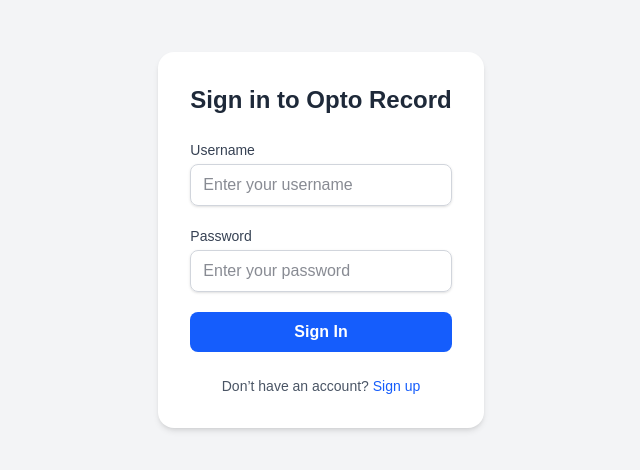
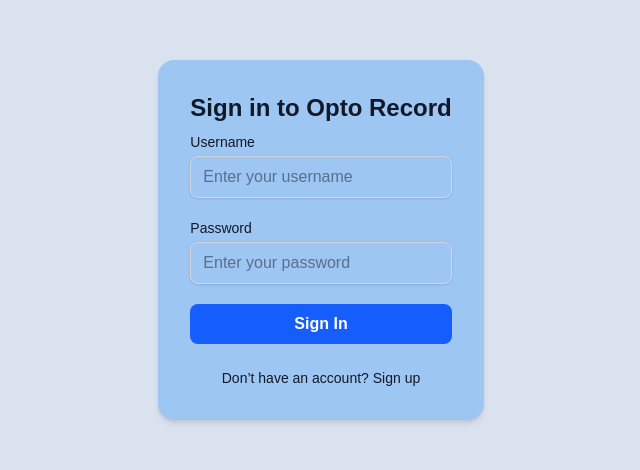
Before and after one commit to charlesofuasia/opto-record, a Next.js app: page /login in a window 1280 px wide. Shown: the part 160-630 px from the top of the page, without its empty margins (319-959 px from the left). Built offline with nearby package versions, Linux system fonts and the light colour scheme.

Commit message:
color fixed

```diff
--- a/src/app/components/Login.tsx
+++ b/src/app/components/Login.tsx
@@ -30,10 +30,10 @@
     };
 
     return (
-        <div className="flex items-center justify-center min-h-screen bg-gray-100">
-            <div className="w-full max-w-md bg-white p-8 rounded-2xl shadow-md">
+        <div className="flex items-center justify-center min-h-screen">
+            <div className="w-full max-w-md p-8 rounded-2xl shadow-md bg-primary">
                 {/* Title */}
-                <h2 className="text-2xl font-bold text-center text-gray-800 mb-6">
+                <h2 className="text-2xl font-bold text-centermb-6 mb-2">
                     Sign in to Opto Record
                 </h2>
 
@@ -43,7 +43,7 @@
                     <div>
                         <label
                             htmlFor="username"
-                            className="block text-sm font-medium text-gray-700"
+                            className="block text-sm font-medium"
                         >
                             Username
                         </label>
@@ -62,7 +62,7 @@
                     <div>
                         <label
                             htmlFor="password"
-                            className="block text-sm font-medium text-gray-700"
+                            className="block text-sm font-medium"
                         >
                             Password
                         </label>
@@ -87,11 +87,11 @@
                 </form>
 
                 {/* Footer */}
-                <p className="mt-6 text-center text-sm text-gray-600">
+                <p className="mt-6 text-center text-sm">
                     Don’t have an account?{" "}
                     <a
                         href="/register"
-                        className="text-blue-600 hover:underline font-medium"
+                        className=" hover:underline font-medium"
                     >
                         Sign up
                     </a>
--- a/src/app/layout.tsx
+++ b/src/app/layout.tsx
@@ -9,7 +9,7 @@
     <html lang='en'>
       <body className='flex'>
         {/* Main content area */}
-        <main className='flex-1 bg-primary'>{children}</main>
+        <main className='flex-1 bg-background'>{children}</main>
       </body>
     </html>
   );
--- a/src/app/login/page.tsx
+++ b/src/app/login/page.tsx
@@ -2,7 +2,7 @@
 
 export default function LoginPage() {
   return (
-    <div className="flex justify-center items-center min-h-screen bg-gray-100">
+    <div className="flex justify-center items-center min-h-screen">
       <Login />
     </div>
   );
```
